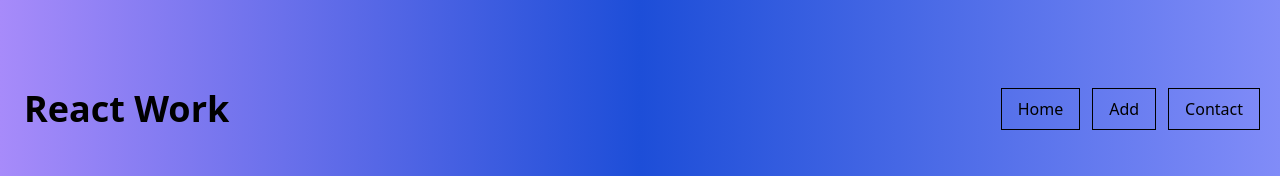
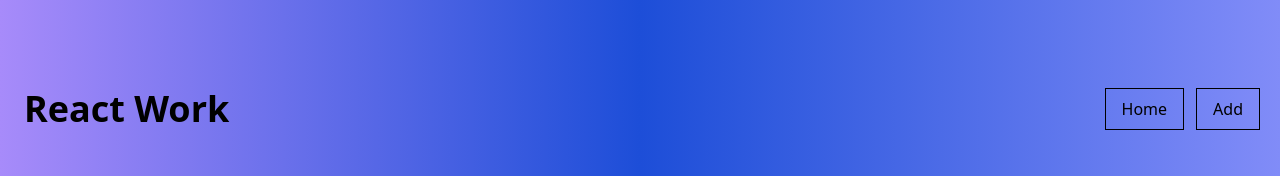
Before and after one commit to mugabee/ReactToDo, a React (Create React App) app: page / in a window 1280 px wide. Shown: the top 176 px of the page. Built offline with nearby package versions, Linux system fonts and the light colour scheme.

Commit message:
Project Final Commit

```diff
--- a/src/components/Navbar.js
+++ b/src/components/Navbar.js
@@ -95,14 +95,14 @@ const Navbar = () => {
                     Add
                   </Link>
                 </li>
-                <li className="mr-3">
+                {/* <li className="mr-3">
                   <Link
                     to="/Contact"
                     className="inline-block md:border border-black hover:bg-blue-200 text-black no-underline hover:text-gray-800 hover:text-underline py-2 px-4"
                   >
                     Contact
                   </Link>
-                </li>
+                </li> */}
               </ul>
             </div>
           </div>
@@ -111,9 +111,9 @@ const Navbar = () => {
           <Route path="/About">
             <About setText={setText} handleSubmit={handleSubmit} text={text} />
           </Route>
-          <Route path="/Contact">
+          {/* <Route path="/Contact">
             <Contact />
-          </Route>
+          </Route> */}
           <Route path="/">
           <div className="lg:mx-64 border rounded-2xl border-red-100 bg-black bg-opacity-700 ">
 
```
